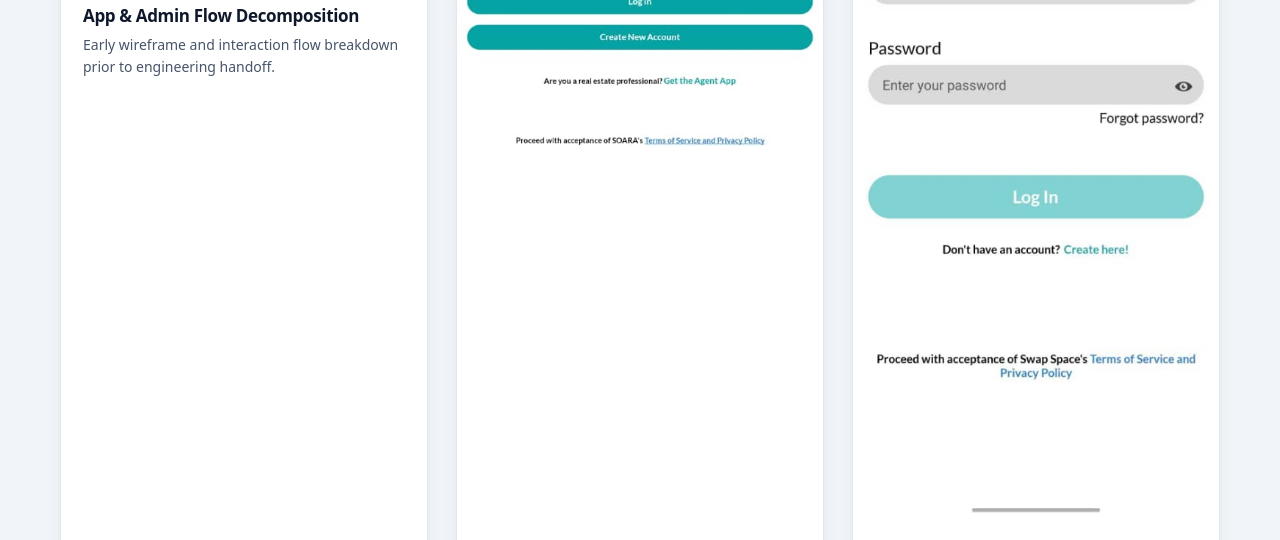
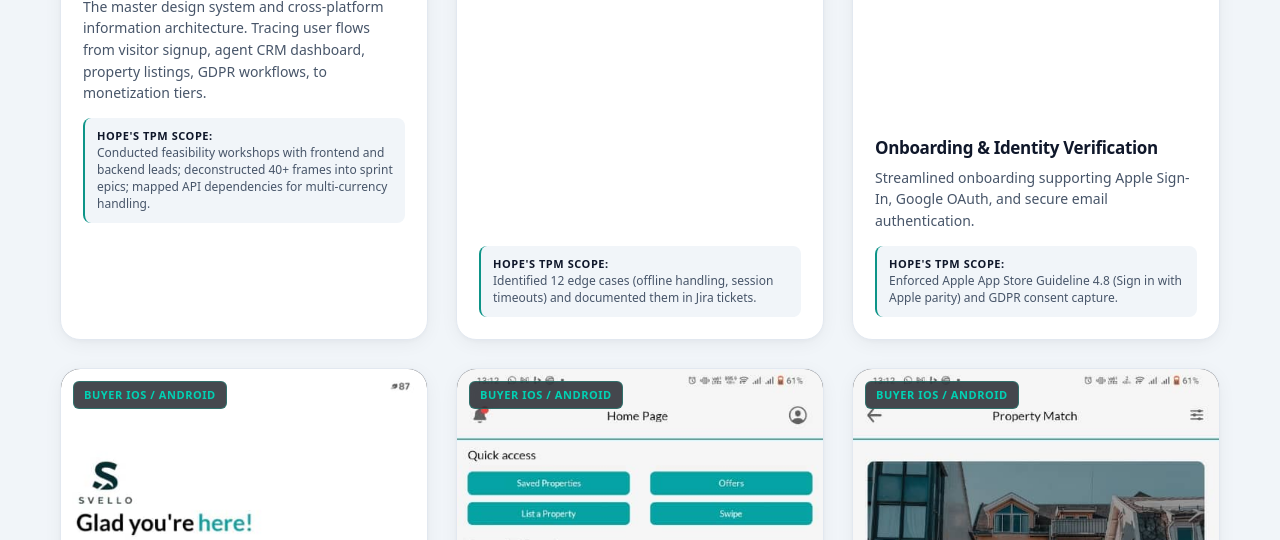
Before and after one commit to divinesamuel-afk/Hope-s-Portfolio, a plain HTML site: page index.html in a window 1280 px wide. Shown: the part 4901-5441 px from the top of the page. Drawn offline with nearby package versions, Linux system fonts and the light colour scheme.

Commit message:
Use three columns for desktop image gallery
Co-authored-by: Copilot <223556219+Copilot@users.noreply.github.com>

```diff
--- a/portfolio.css
+++ b/portfolio.css
@@ -1947,6 +1947,16 @@ section {
   }
 }
 
+@media (min-width: 1081px) {
+  .gallery-grid {
+    grid-template-columns: repeat(3, minmax(0, 1fr));
+  }
+  .figma-wide-card {
+    grid-column: auto;
+    grid-template-columns: 1fr;
+  }
+}
+
 @media (max-width: 768px) {
   .wrap {
     padding: 0 16px;
```
